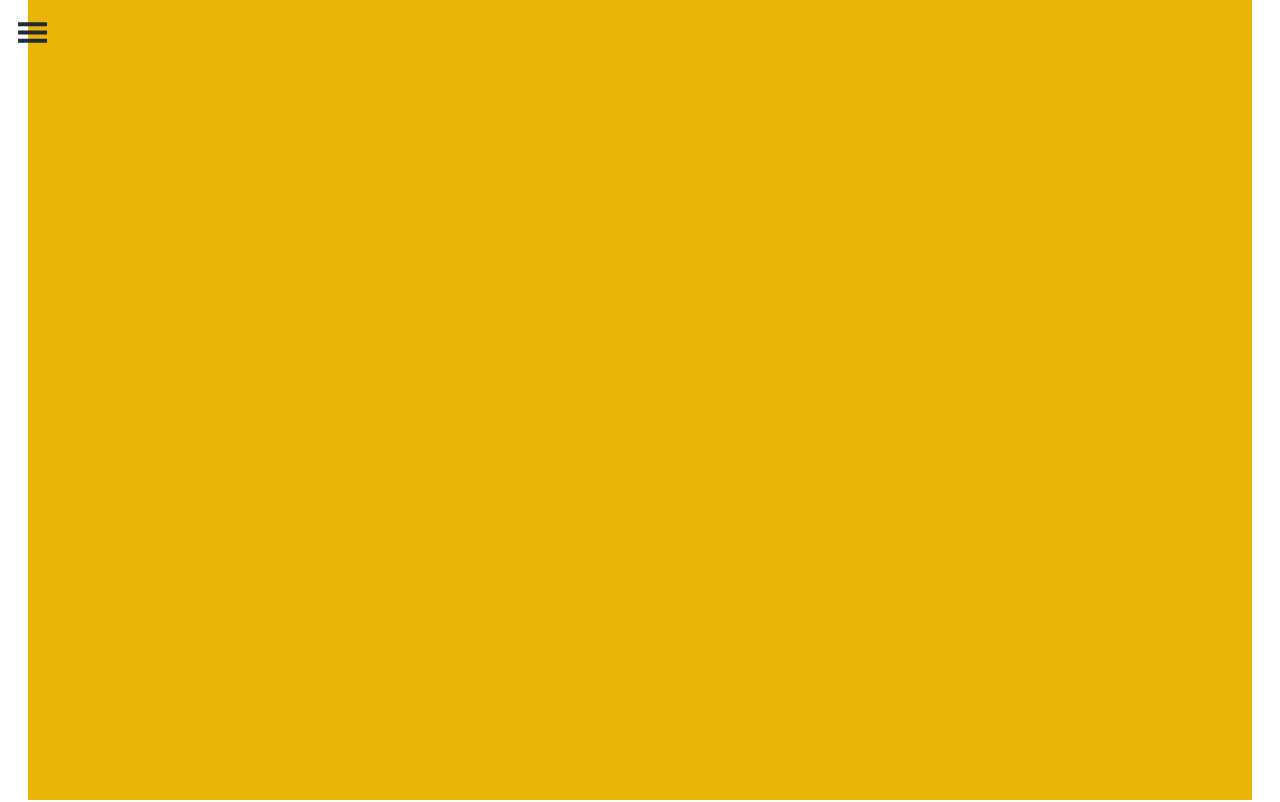
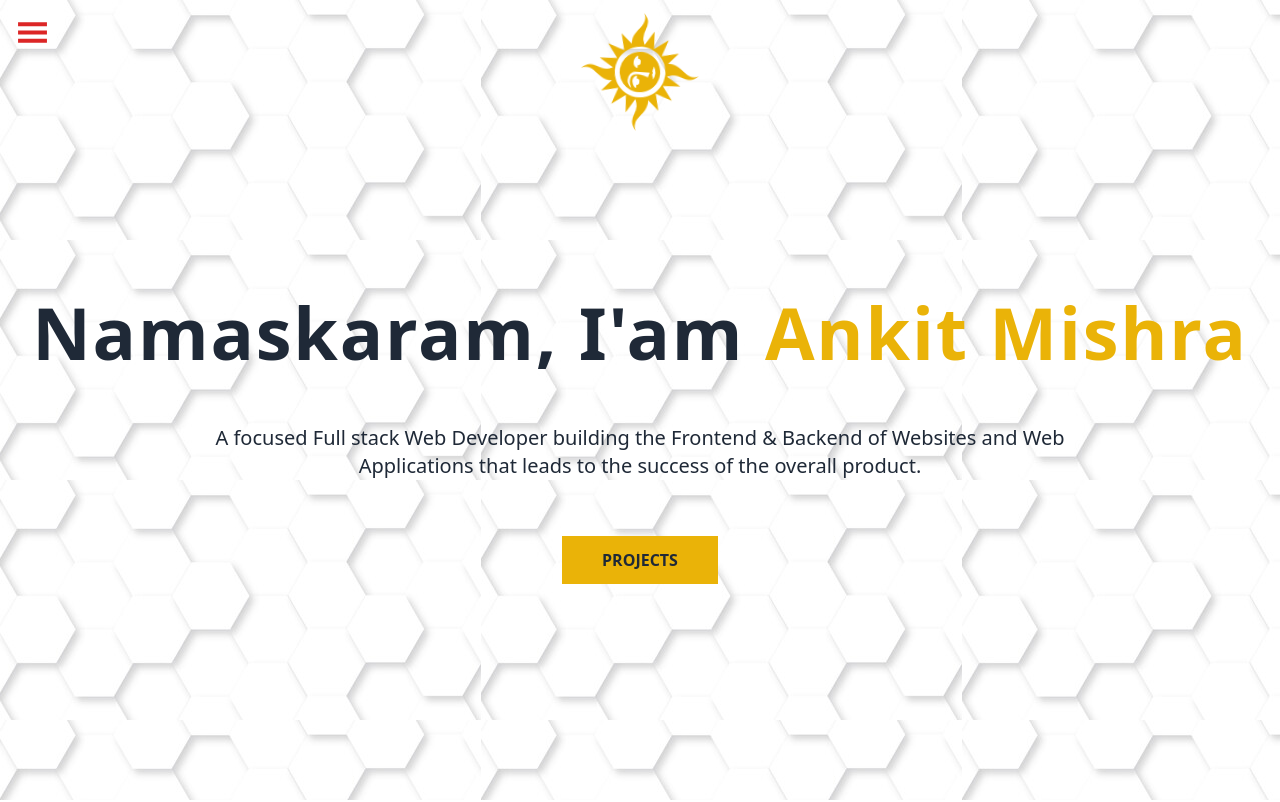
Before and after one commit to ankitmishraindia/My_Portfolio, a React (Vite) app: page / in a window 1280 px wide. Shown: the top 802 px of the page. Built offline with nearby package versions, Linux system fonts and the light colour scheme; some icons are missing.

Commit message:
restored homesection with bg image

```diff
--- a/src/Components/SolarSystem.jsx
+++ b/src/Components/SolarSystem.jsx
@@ -1,10 +1,19 @@
+import { useEffect } from "react";
 
 function SolarSystem(){
 
+    useEffect(()=>{
+         const canvas = document.getElementById("canvas");
+        if (canvas.getContext) {
+          const ctx = canvas.getContext("2d");
+          ctx.fillStyle="rgb(200 200 0)";
+          ctx.fillRect(10,10,200,200)
+        }
+    },[])
+
+
     return(
-        <>
-          <canvas className="w-full h-full bg-yellow-500"></canvas>
-        </>
+        <canvas id="canvas" width="150" height="150"></canvas>
     )
 }
 
--- a/src/Layouts/HomeLayout.jsx
+++ b/src/Layouts/HomeLayout.jsx
@@ -76,7 +76,7 @@ function HomeLayout({children}){
                 <div className="drawer-content">
                     {/* Page content here */}
                     <label htmlFor="my-drawer">
-                       <GiHamburgerMenu size={33} className="m-1 md:m-4 cursor-pointer hover:text-gray-600"/>
+                       <GiHamburgerMenu size={33} className="m-1 md:m-4 cursor-pointer text-red-600 hover:text-red-500"/>
                     </label>
                 </div>
                 <div className="drawer-side ">
--- a/src/Sections/HomeSection.jsx
+++ b/src/Sections/HomeSection.jsx
@@ -1,26 +1,26 @@
-// import { LiaPrayingHandsSolid } from "react-icons/lia";
-// import homeimage from '../assets/webdev.jpg'
+import { LiaPrayingHandsSolid } from "react-icons/lia";
+import homeimage from '../assets/webdev.jpg'
 
-import SolarSystem from "../Components/SolarSystem";
+// import SolarSystem from "../Components/SolarSystem";
 
 
 
 function HomeSection(){
 
-  //   //smooth scrolling
-  // const scrollToSection = (id) => {
-  //   const element = document.getElementById(id);
-  //   if (element) {
-  //     element.scrollIntoView({
-  //       behavior: 'smooth',
-  //       block: 'start',
-  //     });
-  //   }
-  // };
+    //smooth scrolling
+  const scrollToSection = (id) => {
+    const element = document.getElementById(id);
+    if (element) {
+      element.scrollIntoView({
+        behavior: 'smooth',
+        block: 'start',
+      });
+    }
+  };
 
     return(
-        <div id="home" className="h-[60vh] md:h-[80vh] lg:h-screen w-full flex items-center justify-center px-7  relative">
-                    {/* <div className="flex flex-col items-center justify-center gap-12 lg:gap-14 text-center ">
+        <div id="home" className="h-[60vh] md:h-[80vh] lg:h-screen w-full flex items-center justify-center relative" style={{backgroundImage: `url(${homeimage})`}}>
+                    <div className="flex flex-col items-center justify-center gap-12 lg:gap-14 text-center ">
                           <h1 className="text-4xl md:text-6xl lg:text-7xl font-bold tracking-wide">
                             <div><LiaPrayingHandsSolid/></div>
                             Namaskaram, I&apos;am <span className="text-yellow-500">Ankit Mishra</span>
@@ -29,9 +29,9 @@ function HomeSection(){
                          <a  onClick={()=>scrollToSection('projects')}>
                                 <button className="px-7 lg:px-10 py-2 lg:py-3 font-bold bg-yellow-500 hover:bg-yellow-600 hover:text-white">PROJECTS</button>
                         </a>
-                    </div> */}
+                    </div>
 
-                   <SolarSystem/>
+                   {/* <SolarSystem/> */}
 
              </div>
     )
```
